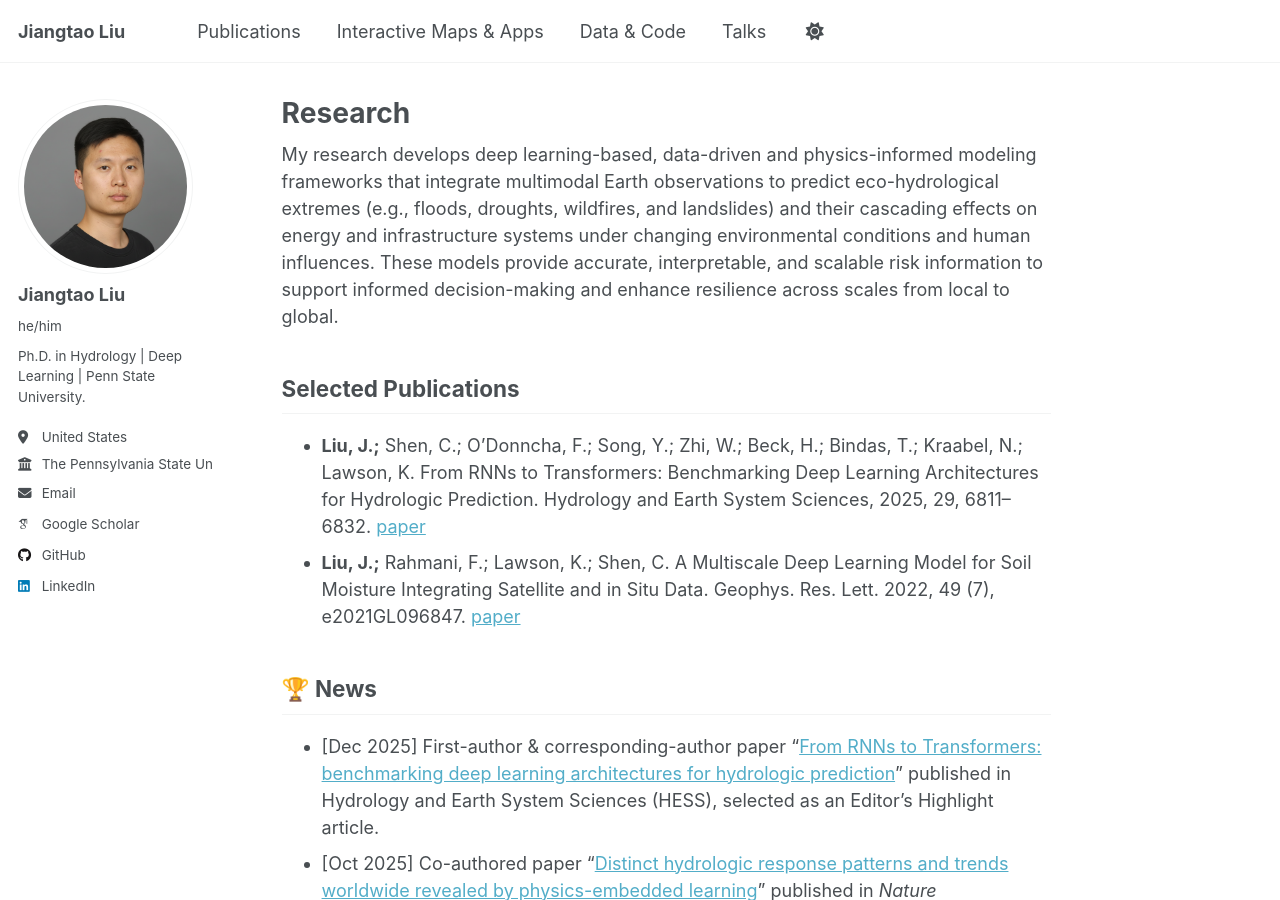
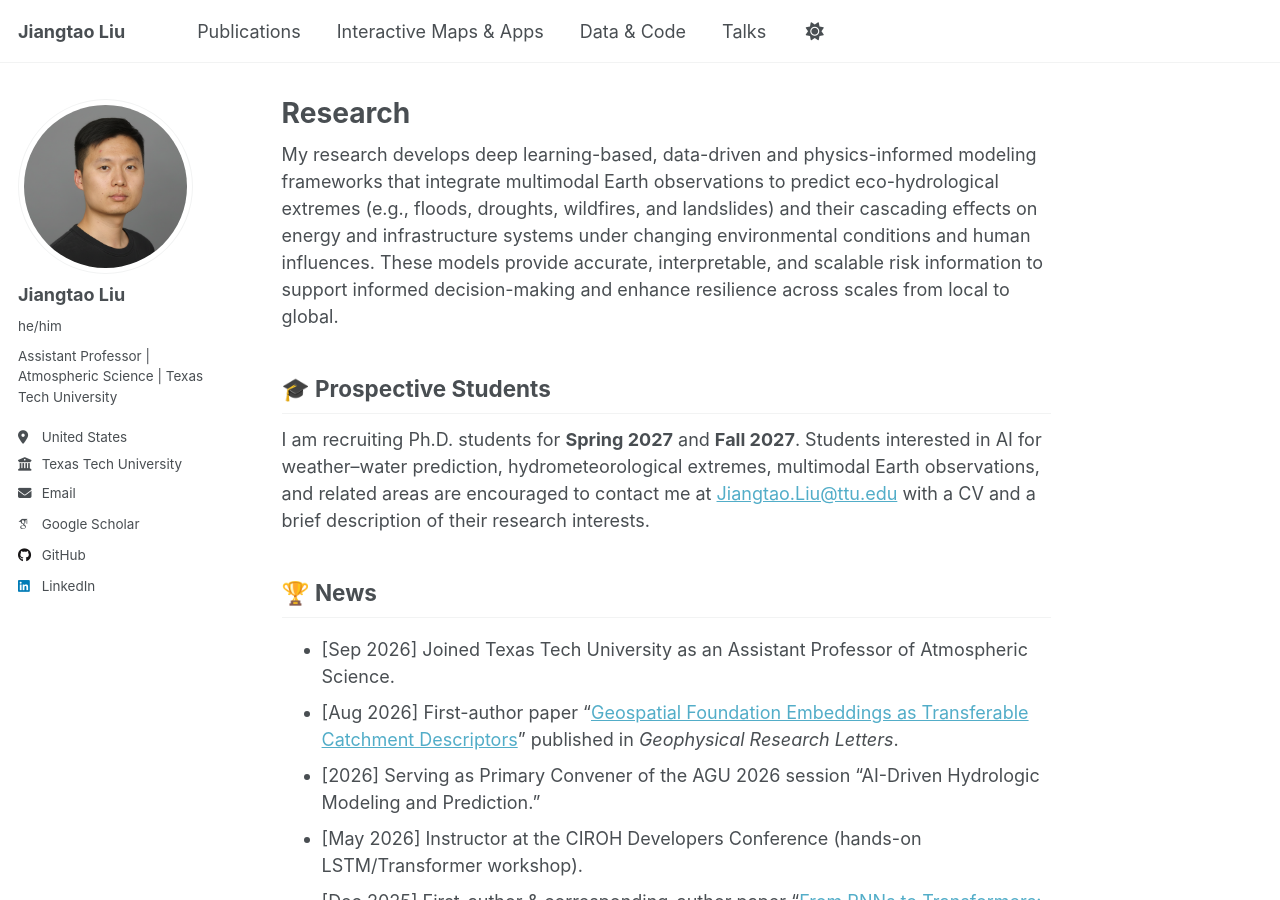
Before and after one commit to jayhydro/jayhydro.github.io, a Jekyll site: the page built from _pages/about.md, in a window 1280 px wide and 900 px high. Built offline with Jekyll 4.4.1, drawn with Linux system fonts in a browser that asks for light colours; some web fonts are replaced.

Commit message:
update webiste

```diff
--- a/_config.yml
+++ b/_config.yml
@@ -25,11 +25,11 @@ author:
   avatar           : "profile.png"
   name             : "Jiangtao Liu"
   pronouns         : "he/him"
-  bio              : "Ph.D. in Hydrology | Deep Learning | Penn State University."
+  bio              : "Assistant Professor | Atmospheric Science | Texas Tech University"
   location         : "United States"
-  employer         : "The Pennsylvania State University"
+  employer         : "Texas Tech University"
   uri              : # URL
-  email            : "jql6620@psu.edu"
+  email            : "Jiangtao.Liu@ttu.edu"
 
   # Academic websites
   arxiv            : # URL - Update with the correct link to your profile
--- a/_pages/about.md
+++ b/_pages/about.md
@@ -9,11 +9,14 @@ redirect_from:
 
 My research develops deep learning-based, data-driven and physics-informed modeling frameworks that integrate multimodal Earth observations to predict eco-hydrological extremes (e.g., floods, droughts, wildfires, and landslides) and their cascading effects on energy and infrastructure systems under changing environmental conditions and human influences. These models provide accurate, interpretable, and scalable risk information to support informed decision-making and enhance resilience across scales from local to global.
 
-## Selected Publications
-- **Liu, J.;** Shen, C.; O'Donncha, F.; Song, Y.; Zhi, W.; Beck, H.; Bindas, T.; Kraabel, N.; Lawson, K. From RNNs to Transformers: Benchmarking Deep Learning Architectures for Hydrologic Prediction. Hydrology and Earth System Sciences, 2025, 29, 6811–6832. [paper](https://hess.copernicus.org/articles/29/6811/2025/)
-- **Liu, J.;** Rahmani, F.; Lawson, K.; Shen, C. A Multiscale Deep Learning Model for Soil Moisture Integrating Satellite and in Situ Data. Geophys. Res. Lett. 2022, 49 (7), e2021GL096847. [paper](https://doi.org/10.1029/2021GL096847)
+## 🎓 Prospective Students
+I am recruiting Ph.D. students for **Spring 2027** and **Fall 2027**. Students interested in AI for weather–water prediction, hydrometeorological extremes, multimodal Earth observations, and related areas are encouraged to contact me at [Jiangtao.Liu@ttu.edu](mailto:Jiangtao.Liu@ttu.edu) with a CV and a brief description of their research interests.
 
 ## 🏆 News
+- [Sep 2026] Joined Texas Tech University as an Assistant Professor of Atmospheric Science.
+- [Aug 2026] First-author paper "[Geospatial Foundation Embeddings as Transferable Catchment Descriptors](https://doi.org/10.1029/2026GL122814)" published in *Geophysical Research Letters*.
+- [2026] Serving as Primary Convener of the AGU 2026 session "AI-Driven Hydrologic Modeling and Prediction."
+- [May 2026] Instructor at the CIROH Developers Conference (hands-on LSTM/Transformer workshop).
 - [Dec 2025] First-author & corresponding-author paper “[From RNNs to Transformers: benchmarking deep learning architectures for hydrologic prediction](https://hess.copernicus.org/articles/29/6811/2025/)” published in Hydrology and Earth System Sciences (HESS), selected as an Editor’s Highlight article.
 - [Oct 2025] Co-authored paper “[Distinct hydrologic response patterns and trends worldwide revealed by physics-embedded learning](https://doi.org/10.1038/s41467-025-64367-1)” published in *Nature Communications*.
 - [Oct 2025] Invited Guest Editor, Infrastructures (MDPI) – Special Issue: Advances in Geohazards for Infrastructures: Present and Future.
```
